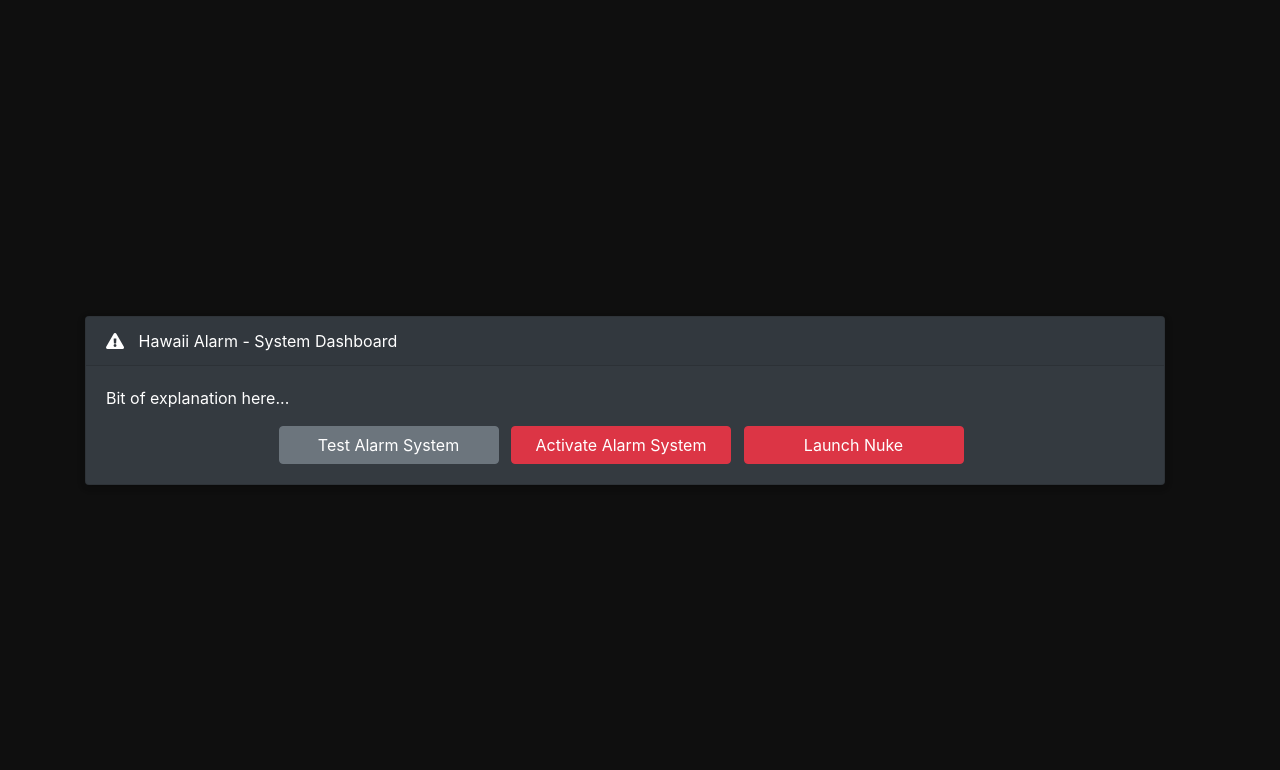
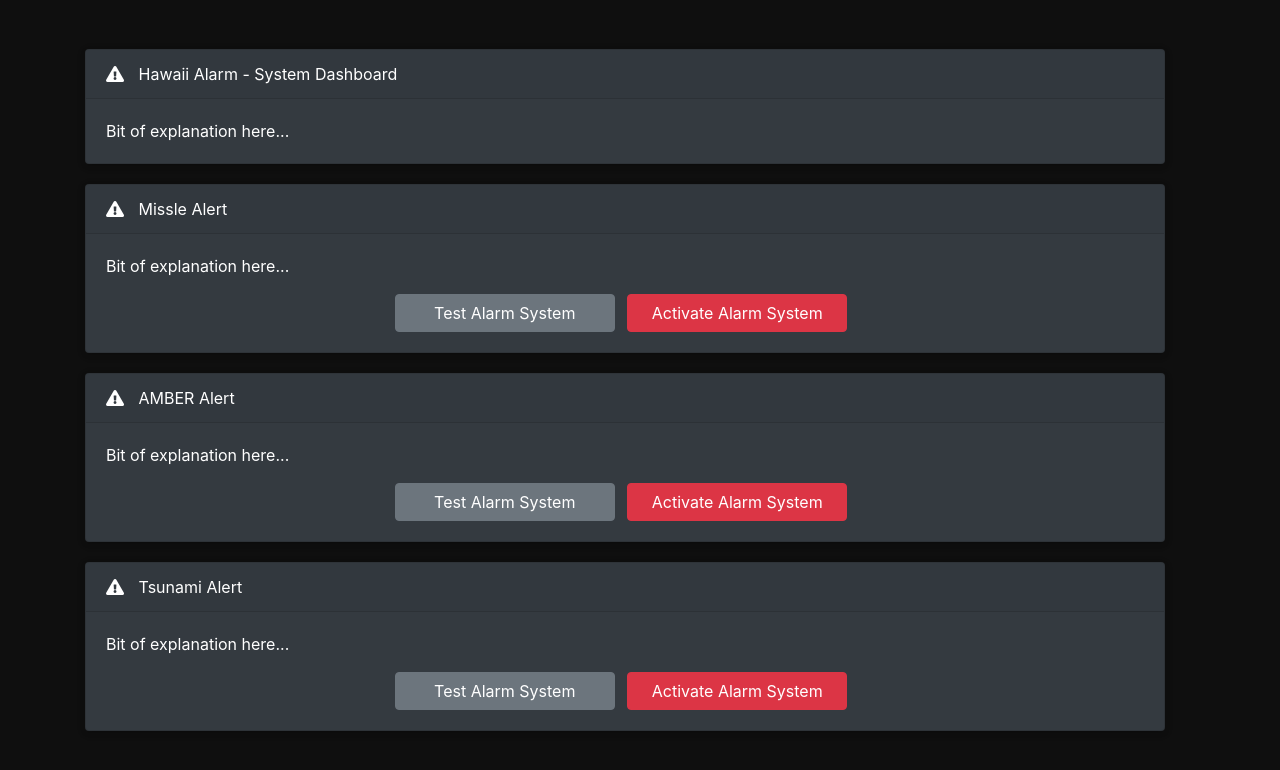
Before and after one commit to marc0tjevp/Hawaii-Alarm-System, a PHP site: page / in a window 1280 px wide. Shown: the top 770 px of the page. Run offline with PHP 8.4, Linux system fonts and the light colour scheme; some libraries are stand-ins or nearby versions.

Commit message:
Added other systems

```diff
--- a/index.html
+++ b/index.html
@@ -20,6 +20,7 @@
     <div class="container d-flex h-100">
         <div class="row align-self-center w-100">
             <div class="col">
+
                 <div class="card text-white bg-dark">
                     <div class="card-header">
                         <i class="fas fa-exclamation-triangle"></i>
@@ -27,13 +28,51 @@
                     </div>
                     <div class="card-body">
                         <p class="card-text">Bit of explanation here...</p>
+                    </div>
+                </div>
+
+                <div class="card text-white bg-dark">
+                    <div class="card-header">
+                        <i class="fas fa-exclamation-triangle"></i>
+                        Missle Alert
+                    </div>
+                    <div class="card-body">
+                        <p class="card-text">Bit of explanation here...</p>
                         <div class="text-center">
                             <button type="button" id="btn-test" class="btn btn-secondary" data-toggle="modal" data-target="#test-confimation-modal">Test Alarm System</button>
                             <button type="button" id="button-alarm" class="btn btn-danger" data-toggle="modal" data-target="#confimation-modal-1">Activate Alarm System</button>
-                            <button type="button" id="button-alarm" class="btn btn-danger" data-toggle="modal" data-target="#nuke-confimation-modal">Launch Nuke</button>
                         </div>
                     </div>
                 </div>
+
+                <div class="card text-white bg-dark">
+                    <div class="card-header">
+                        <i class="fas fa-exclamation-triangle"></i>
+                        AMBER Alert
+                    </div>
+                    <div class="card-body">
+                        <p class="card-text">Bit of explanation here...</p>
+                        <div class="text-center">
+                            <button type="button" id="btn-test" class="btn btn-secondary" data-toggle="modal" data-target="#test-confimation-modal">Test Alarm System</button>
+                            <button type="button" id="button-alarm" class="btn btn-danger" data-toggle="modal" data-target="#confimation-modal-1">Activate Alarm System</button>
+                        </div>
+                    </div>
+                </div>
+
+                <div class="card text-white bg-dark">
+                    <div class="card-header">
+                        <i class="fas fa-exclamation-triangle"></i>
+                        Tsunami Alert
+                    </div>
+                    <div class="card-body">
+                        <p class="card-text">Bit of explanation here...</p>
+                        <div class="text-center">
+                            <button type="button" id="btn-test" class="btn btn-secondary" data-toggle="modal" data-target="#test-confimation-modal">Test Alarm System</button>
+                            <button type="button" id="button-alarm" class="btn btn-danger" data-toggle="modal" data-target="#confimation-modal-1">Activate Alarm System</button>
+                        </div>
+                    </div>
+                </div>
+
             </div>
         </div>
     </div>
--- a/style.css
+++ b/style.css
@@ -9,6 +9,7 @@ html {
     box-shadow: 0 2px 5px 0 rgba(0, 0, 0, 0.16), 0 2px 10px 0 rgba(0, 0, 0, 0.12);
     -webkit-transition: .25s box-shadow;
     transition: .25s box-shadow;
+    margin-bottom: 20px;
 }
 
 .btn {
```
